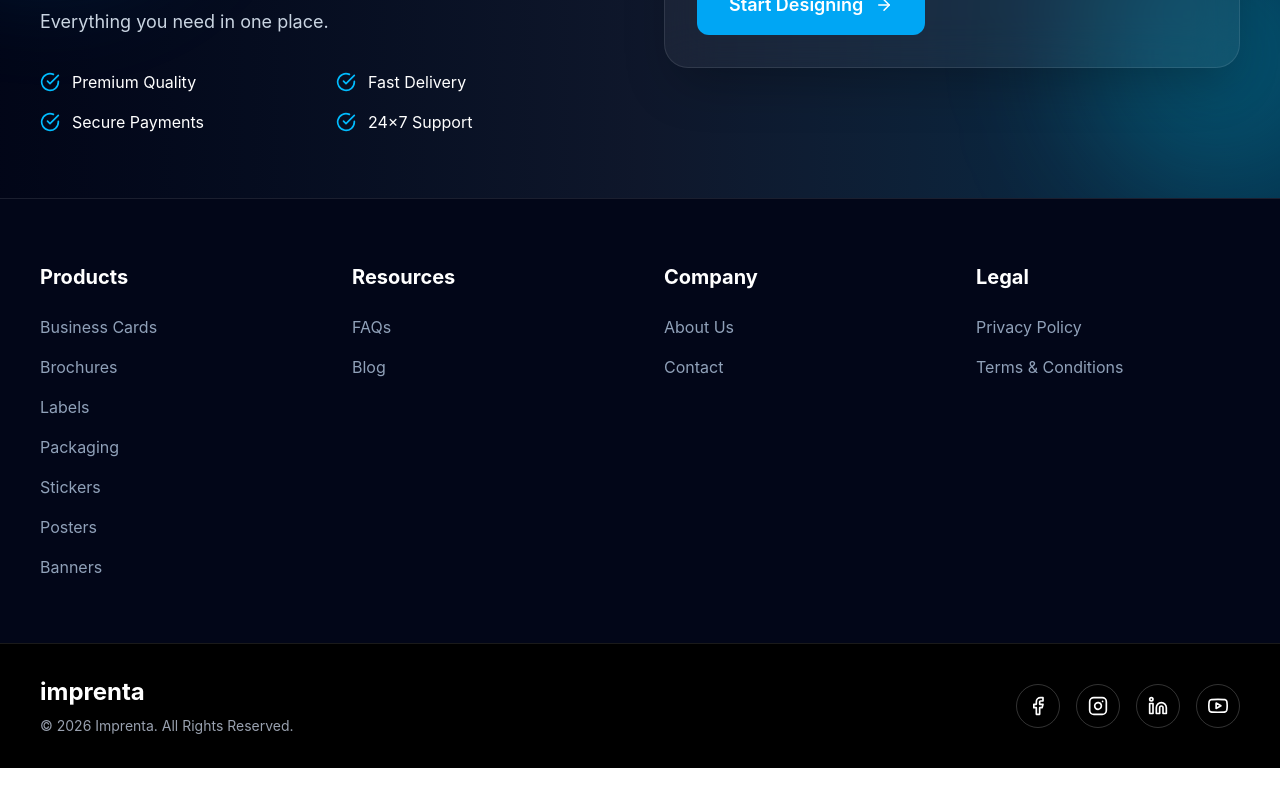
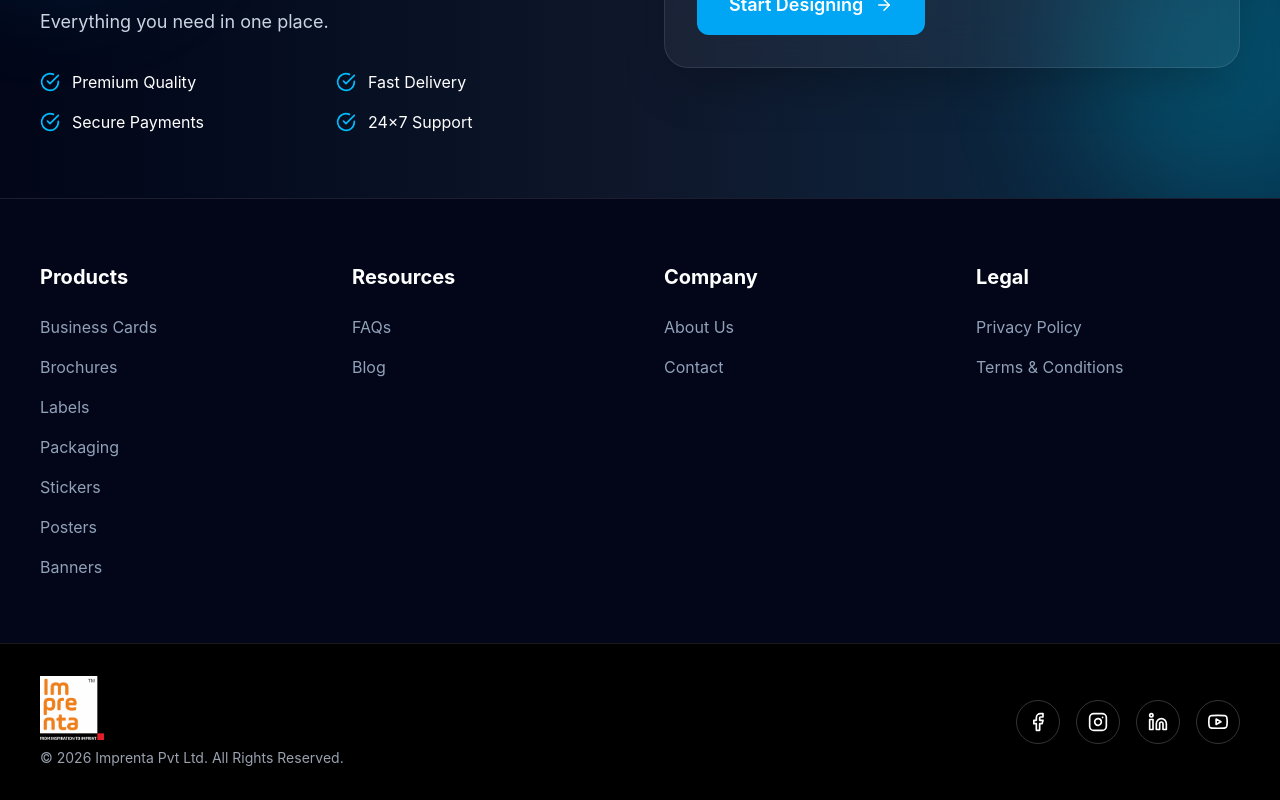
Before and after one commit to Nirav0712/Imprenta, a React (Vite) app: page / in a window 1280 px wide. Shown: the part 9302-10102 px from the top of the page. Before the commit the page ends 10070 px from the top, so only its background shows below. Built offline with nearby package versions, Linux system fonts and the light colour scheme.

Commit message:
footer logo

```diff
--- a/src/components/layout/FooterBottom.jsx
+++ b/src/components/layout/FooterBottom.jsx
@@ -5,6 +5,7 @@ import {
   FiYoutube,
   FiArrowUp,
 } from "react-icons/fi";
+import logo from "../../assets/logo/logo.png";
 
 const FooterBottom = () => {
   const scrollToTop = () => {
@@ -27,15 +28,15 @@ const FooterBottom = () => {
 
           <div className="text-center lg:text-left">
 
-            <h2 className="text-2xl font-bold text-white">
-
-              imprenta
-
-            </h2>
+<img
+    src={logo}
+    alt="Imprenta Logo"
+    className="mx-auto lg:mx-0 w-auto h-10 sm:h-11 md:h-12 lg:h-14 xl:h-16 max-w-[150px] sm:max-w-[170px] md:max-w-[190px] object-contain"
+/>
 
             <p className="mt-2 text-gray-400 text-sm">
 
-              © {new Date().getFullYear()} Imprenta.
+              © {new Date().getFullYear()} Imprenta Pvt Ltd.
               All Rights Reserved.
 
             </p>
```
